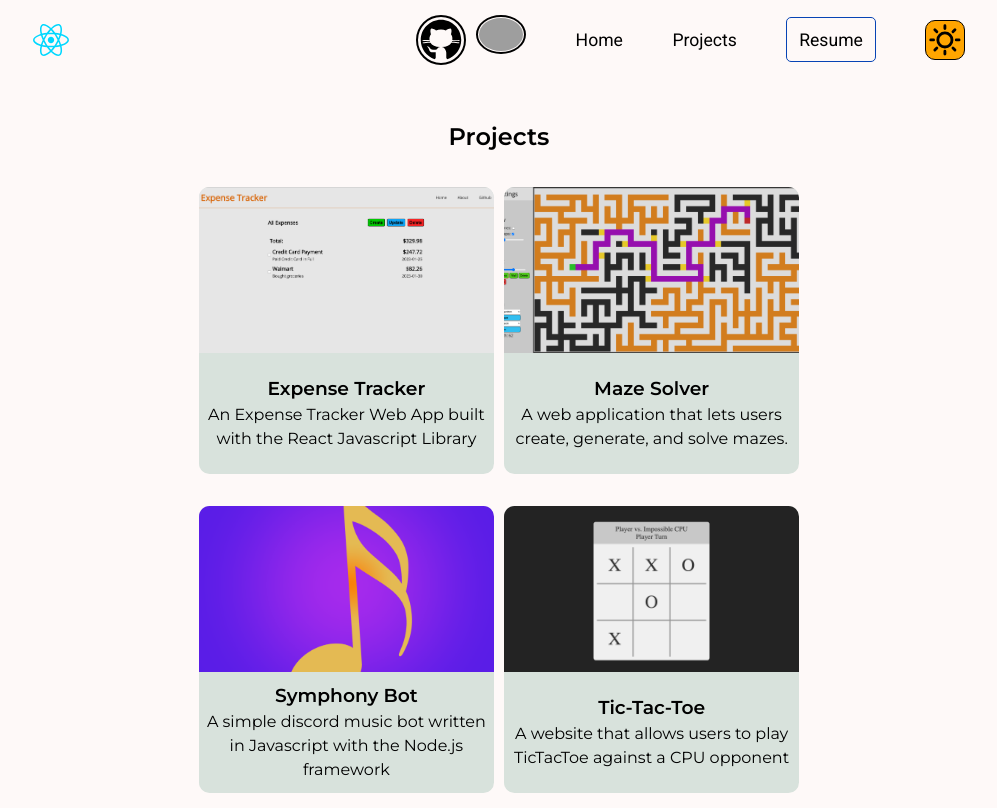
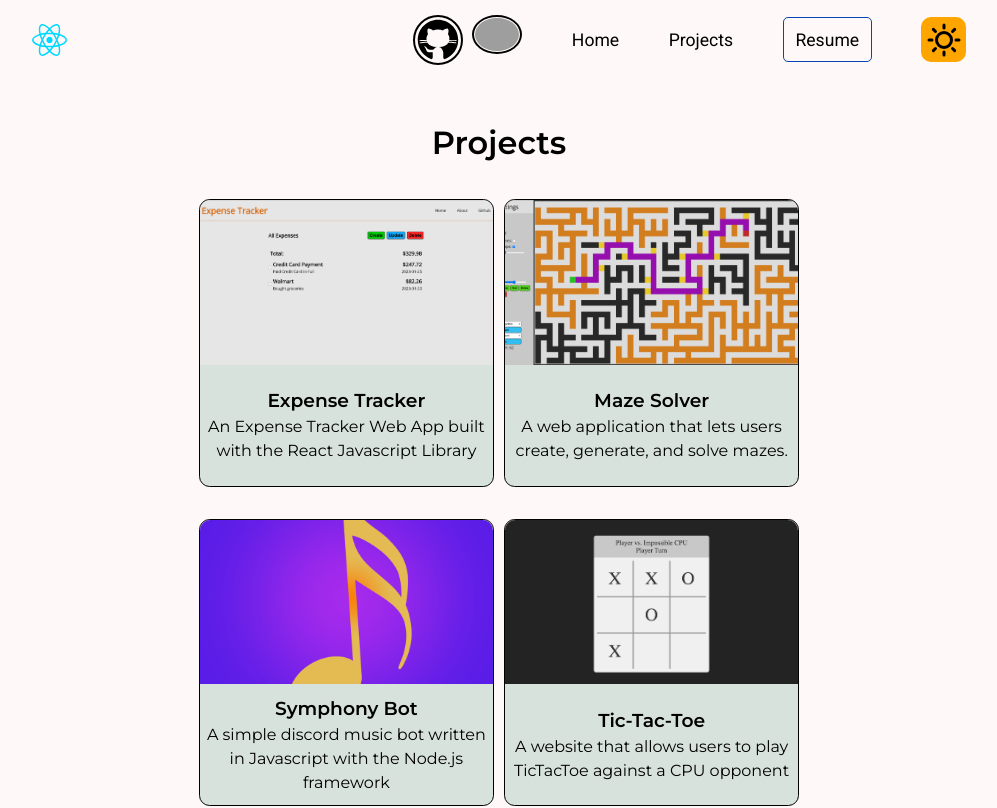
Before and after one commit to Columbium41/Personal-Website, a React (Vite) app: page /projects in a window 1280 px wide. Shown: the top 808 px of the page, without its empty margins (141-1138 px from the left). Built offline with nearby package versions, Linux system fonts and the light colour scheme; grey boxes are pictures that could not be loaded.

Commit message:
Modified project data and project pages

```diff
--- a/src/components/ProjectPage.jsx
+++ b/src/components/ProjectPage.jsx
@@ -14,6 +14,8 @@ function ProjectPage({ data, setDocumentTitle }) {
             projectData = project[1];
         }
     }
+
+    console.log(Object.entries(projectData.links));
 
     useEffect(() => {
         setDocumentTitle(projectTitle.replace("_", " "));
@@ -43,25 +45,14 @@ function ProjectPage({ data, setDocumentTitle }) {
                     ))}
                 </div>
 
-                {(projectData.repo_link !== null) &&
-                <div className="project-metadata">
-                    <h4>Github:</h4>
-                    <p>
-                        <a href={projectData.repo_link} target="_blank">
-                            { projectData.repo_link }
-                        </a>
-                    </p>
-                </div>}
-
-                {(projectData.homepage !== null) &&
-                <div className="project-metadata">
-                    <h4>Website:</h4>
-                    <p>
-                        <a href={projectData.homepage} target="_blank">
-                            { projectData.homepage }
-                        </a>
-                    </p>
-                </div>}
+                {Object.entries(projectData.links).map((array, index) => (
+                    <div className="project-metadata" key={index}>
+                        <h4>{ array[0].replace("_", " ") + ":" }</h4>
+                        <p>
+                            <a href={ array[1] } target="_blank" >{ array[1] }</a>
+                        </p>
+                    </div>
+                ))}
             </div>
 
             {projectData.thumbnails.map((thumbnail, index) => (
--- a/src/components/Projects.jsx
+++ b/src/components/Projects.jsx
@@ -9,7 +9,7 @@ function Projects({ data, setDocumentTitle }) {
 
     return (
         <div className="projects-section">
-            <h2 className="text-center">Projects</h2>
+            <h1 className="text-center">Projects</h1>
             <div className="card-container-grid">
                 {projectsList.map((project) => (
                     <ProjectCard key={project} project={project} />
--- a/src/css/App.css
+++ b/src/css/App.css
@@ -73,16 +73,15 @@
 }
 
 .theme-toggle {
-    width: 40px;
-    height: 40px;
+    width: 45px;
+    height: 45px;
     padding: var(--icon-padding);
     border-radius: 10px;
-    border: 1.5px solid var(--fg-primary);
     transition: background 0.5s ease-in;
 }
 .theme-toggle img {
-    width: 90%;
-    height: 90%;
+    width: 80%;
+    height: 80%;
     position: relative;
     top: 50%;
     left: 50%;
@@ -193,6 +192,7 @@ footer a {
     align-items: center;
     background-color: var(--bg-secondary);
     border-radius: 1ch;
+    border: 1px groove var(--fg-primary);
 }
 .project-card:hover {
     cursor: pointer;
@@ -249,13 +249,16 @@ footer a {
     flex-direction: column;
     gap: 0.5ch;
 }
-.project-metadata * {
+.project-metadata {
+    margin-left: 1rem;
+}
+.project-metadata h4,
+.project-metadata p {
     display: inline;
 }
 .project-metadata h4 {
-    margin-left: 1rem;
     background-color: var(--bg-secondary);
-    padding: 0.25ch;
+    padding: 0.25ch 0.5ch;
     color: var(--fg-secondary);
 }
 .project-metadata h4 + p::before {
--- a/src/data/data.json
+++ b/src/data/data.json
@@ -12,7 +12,6 @@
             ],
             "projects": {
                 "Expense_Tracker": {
-                    "repo_link": "https://github.com/Columbium41/Expense-Tracker",
                     "topics": [
                         "HTML",
                         "CSS",
@@ -23,14 +22,16 @@
                     "description": "An Expense Tracker Web App built with the React Javascript Library",
                     "long_description": "An Expense Tracker Web App built with the React Javascript Library. Expense Tracker allows users to track their expenses using CRUD (Create, Read, Update, Delete) functions. User expense data is stored using JavaScript local storage.",
                     "date_created": "November 2022",
-                    "homepage": "https://columbium41-expense-tracker.netlify.app/",
                     "thumbnails": [
                         "https://user-images.githubusercontent.com/75919484/216506537-6acf4fef-3789-42ff-a40a-99b24844949d.png",
                         "https://user-images.githubusercontent.com/75919484/220453686-610d407a-e0ce-4129-a09b-f2be4617c708.png"
-                    ]
+                    ],
+                    "links": {
+                        "Github": "https://github.com/Columbium41/Expense-Tracker",
+                        "Website": "https://columbium41-expense-tracker.netlify.app/"
+                    }
                 },
                 "Maze_Solver": {
-                    "repo_link": "https://github.com/Columbium41/Maze-Solver",
                     "topics": [
                         "HTML",
                         "CSS",
@@ -39,14 +40,16 @@
                     "description": "A web application that lets users create, generate, and solve mazes.",
                     "long_description": "A web application that lets users create, generate, and solve mazes with various Graph Theory algorithms. The web app utilizes HTML Canvas to display graphics and vanilla JavaScript to handle user interface and visualization.",
                     "date_created": "November 2022",
-                    "homepage": "https://columbium41.github.io/Maze-Solver/",
                     "thumbnails": [
                         "https://user-images.githubusercontent.com/75919484/210094884-8bf8b19f-9673-44f7-b23a-6d7a619b009b.png",
                         "https://user-images.githubusercontent.com/75919484/210094888-275172f2-104f-4397-9b3d-ee2e613e12a8.png"
-                    ]
+                    ],
+                    "links": {
+                        "Github": "https://github.com/Columbium41/Maze-Solver",
+                        "Website": "https://columbium41.github.io/Maze-Solver/"
+                    }
                 },
                 "Symphony_Bot": {
-                    "repo_link": "https://github.com/Columbium41/Symphony-Bot",
                     "topics": [
                         "JavaScript",
                         "Node.js",
@@ -55,13 +58,15 @@
                     "description": "A simple discord music bot written in Javascript with the Node.js framework",
                     "long_description": "A simple discord music bot written in Javascript with the Node.js framework. The discord bot can play music and manage a queue of songs in a Discord voice channel.",
                     "date_created": "November 2021",
-                    "homepage": null,
                     "thumbnails": [
                         "https://user-images.githubusercontent.com/75919484/220444988-69384c11-b7ca-4458-ac48-ab5374e99a4a.png"
-                    ]
+                    ],
+                    "links": {
+                        "Github": "https://github.com/Columbium41/Symphony-Bot",
+                        "Invite_Link": "https://discord.com/api/oauth2/authorize?client_id=908930909355511888&permissions=277062143040&scope=bot%20applications.commands"
+                    }
                 },
                 "Tic-Tac-Toe": {
-                    "repo_link": "https://github.com/Columbium41/TicTacToe-JS",
                     "topics": [
                         "HTML",
                         "CSS",
@@ -70,14 +75,16 @@
                     "description": "A website that allows users to play TicTacToe against a CPU opponent",
                     "long_description": "A website that allows users to play TicTacToe against a CPU opponent. There are 4 CPU difficulties included: Easy, Medium, Hard, and Impossible. The impossible CPU mode utilizes the Minimax Algorithm.",
                     "date_created": "November 2022",
-                    "homepage": "https://columbium41.github.io/TicTacToe-JS/",
                     "thumbnails": [
                         "https://user-images.githubusercontent.com/75919484/202865064-ef22c7cd-c973-49c1-aefc-92bd823c7b8a.png",
                         "https://user-images.githubusercontent.com/75919484/202865159-a5c0663b-aeea-4ed5-b75b-730697408457.png"
-                    ]
+                    ],
+                    "links": {
+                        "Github": "https://github.com/Columbium41/TicTacToe-JS",
+                        "Website": "https://columbium41.github.io/TicTacToe-JS/"
+                    }
                 },
                 "Minesweeper": {
-                    "repo_link": "https://github.com/Columbium41/Minesweeper",
                     "topics": [
                         "Java",
                         "AWT & Swing"
@@ -85,11 +92,14 @@
                     "description": "A simple minesweeper game written with Java using swing and AWT.",
                     "long_description": "A simple minesweeper game written with Java using swing and AWT. The minesweeper application allows users to play a game of minesweeper in preset difficulties or create their own custom difficulty with set dimensions and number of mines.",
                     "date_created": "January 2021",
-                    "homepage": null,
                     "thumbnails": [
                         "https://user-images.githubusercontent.com/75919484/220455167-95a54e0b-6bf7-4150-af28-b9a937b7a230.png",
                         "https://user-images.githubusercontent.com/75919484/220242010-8b2f7ee3-747e-4f7f-9dbe-a59fd216316c.png"
-                    ]
+                    ],
+                    "links": {
+                        "Github": "https://github.com/Columbium41/Minesweeper",
+                        "Download_JAR": "https://github.com/Columbium41/Minesweeper/releases/tag/v1.1"
+                    }
                 }
             }
         },
```
